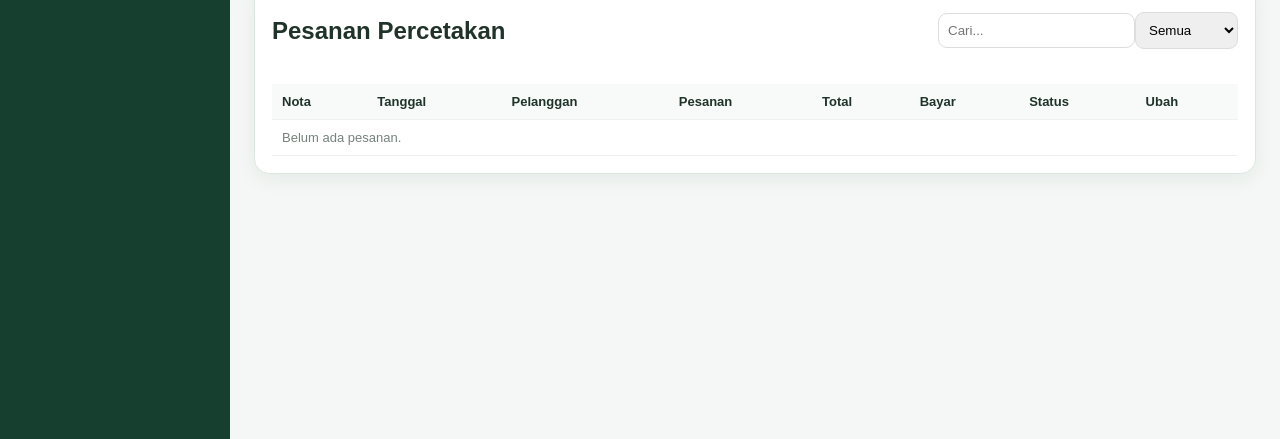
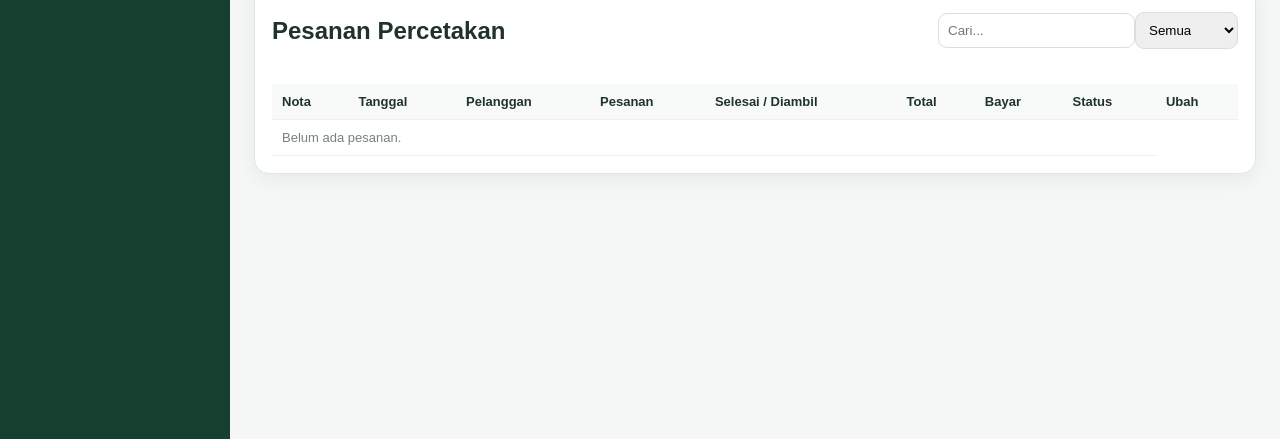
Before and after one commit to intuisiteh-beep/studio-joyo-kasir, a plain HTML site: page index.html in a window 1280 px wide. Both pictures are taken after a click on the button "📋 Pesanan". Shown: the part 361-800 px from the top of the page. Drawn offline with Linux system fonts and the light colour scheme.

Commit message:
Add order completion date field

```diff
--- a/index.html
+++ b/index.html
@@ -46,12 +46,13 @@
 <div class="field" style="margin-top:13px"><label>Nama Pelanggan</label><input id="cust" placeholder="Opsional"></div>
 <div class="form2"><div class="field"><label>No. HP</label><input id="phone" placeholder="Opsional"></div><div class="field"><label>Pembayaran</label><select id="pay"><option>Lunas</option><option>DP</option><option>Belum Bayar</option></select></div></div>
 <div class="field"><label>Channel</label><select id="channel"><option>Kasir</option><option>WhatsApp</option><option>Instagram</option></select></div>
+<div class="field"><label>📅 Tanggal & Jam Selesai / Bisa Diambil</label><input id="dueDate" type="datetime-local"></div>
 <button class="btn light" id="clear">Kosongkan</button> <button class="btn primary" id="saveTx">Simpan Transaksi</button>
 </div></div>
 </div>
 </section>
 
-<section class="view" id="v-pesanan"><div class="card"><div class="top"><h2>Pesanan Percetakan</h2><div><input id="findOrder" placeholder="Cari..." style="padding:9px;border:1px solid #ddd;border-radius:9px"><select id="filterOrder" style="padding:9px;border:1px solid #ddd;border-radius:9px"><option>Semua</option><option>Menunggu</option><option>Diproses</option><option>Selesai</option><option>Dibatalkan</option></select></div></div><div class="tablewrap"><table class="table"><thead><tr><th>Nota</th><th>Tanggal</th><th>Pelanggan</th><th>Pesanan</th><th>Total</th><th>Bayar</th><th>Status</th><th>Ubah</th></tr></thead><tbody id="orderRows"></tbody></table></div></div></section>
+<section class="view" id="v-pesanan"><div class="card"><div class="top"><h2>Pesanan Percetakan</h2><div><input id="findOrder" placeholder="Cari..." style="padding:9px;border:1px solid #ddd;border-radius:9px"><select id="filterOrder" style="padding:9px;border:1px solid #ddd;border-radius:9px"><option>Semua</option><option>Menunggu</option><option>Diproses</option><option>Selesai</option><option>Dibatalkan</option></select></div></div><div class="tablewrap"><table class="table"><thead><tr><th>Nota</th><th>Tanggal</th><th>Pelanggan</th><th>Pesanan</th><th>Selesai / Diambil</th><th>Total</th><th>Bayar</th><th>Status</th><th>Ubah</th></tr></thead><tbody id="orderRows"></tbody></table></div></div></section>
 
 <section class="view" id="v-layanan"><div class="card"><div class="top"><h2>Daftar Layanan & Harga</h2><button class="btn primary" id="addSvc">+ Tambah Layanan</button></div><div class="tablewrap"><table class="table"><thead><tr><th>Kategori</th><th>Layanan</th><th>Satuan</th><th>Harga</th><th>Aksi</th></tr></thead><tbody id="serviceRows"></tbody></table></div></div></section>
 
```
